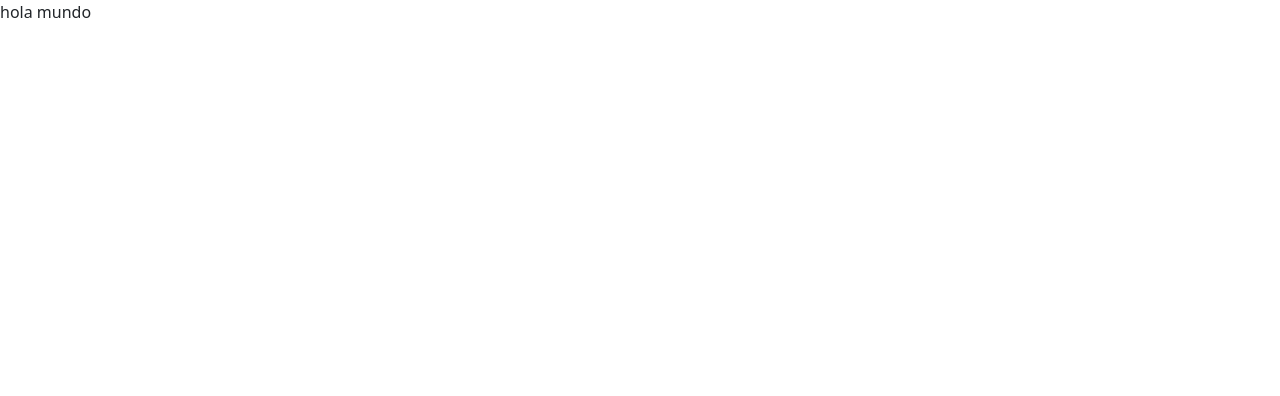
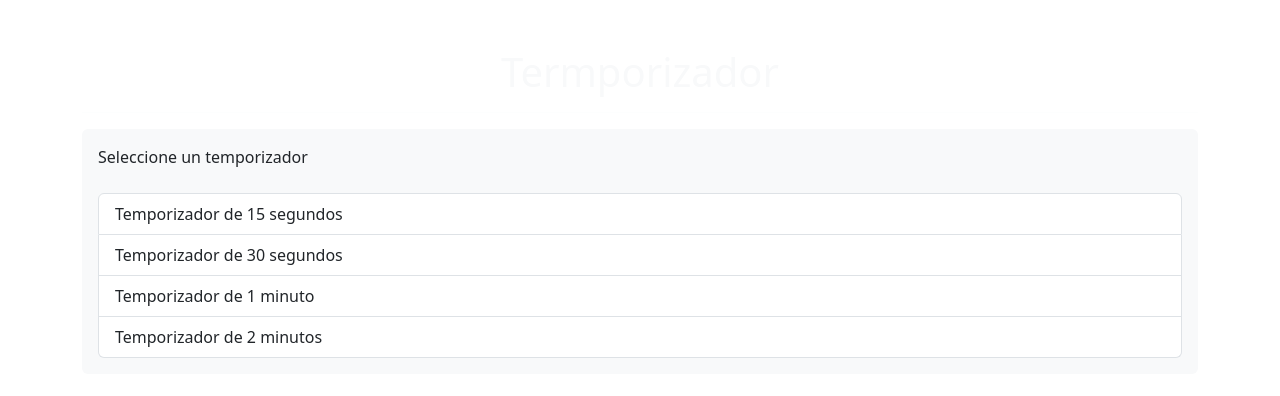
Before and after one commit to LucasFerruchi/JavaScriptEjercicios7DOM-BOM-Date-Temporizador, a plain HTML site: page index.html in a window 1280 px wide. Drawn offline with nearby package versions, Linux system fonts and the light colour scheme.

Commit message:
creacion del main

```diff
--- a/index.html
+++ b/index.html
@@ -13,9 +13,24 @@
 </head>
 
 <body>
-    <header></header>
-    <main>
-        <p>hola mundo</p>
+    <header class="text-light container">
+        <h1 class="text-center mt-5">Termporizador</h1>
+        <hr>
+    </header>
+    <main class="container">
+        <section>
+            <article class="bg-light rounded p-3">
+                Seleccione un temporizador
+                <div class="list-group mt-4">
+                    <button type="button" class="list-group-item list-group-item-action" onclick="establecerTiempo(15)">Temporizador de 15 segundos</button>
+                    <button type="button" class="list-group-item list-group-item-action" onclick="establecerTiempo(30)">Temporizador de 30 segundos</button>
+                    <button type="button" class="list-group-item list-group-item-action" onclick="establecerTiempo(1)">Temporizador de 1 minuto</button>
+                    <button type="button" class="list-group-item list-group-item-action" onclick="establecerTiempo(2)">Temporizador de 2 minutos</button>
+
+                </div>
+
+            </article>
+        </section>
     </main>
     <footer></footer>
     <script src="https://cdn.jsdelivr.net/npm/bootstrap@5.3.0-alpha1/dist/js/bootstrap.bundle.min.js" integrity="sha384-w76AqPfDkMBDXo30jS1Sgez6pr3x5MlQ1ZAGC+nuZB+EYdgRZgiwxhTBTkF7CXvN" crossorigin="anonymous"></script>
```
